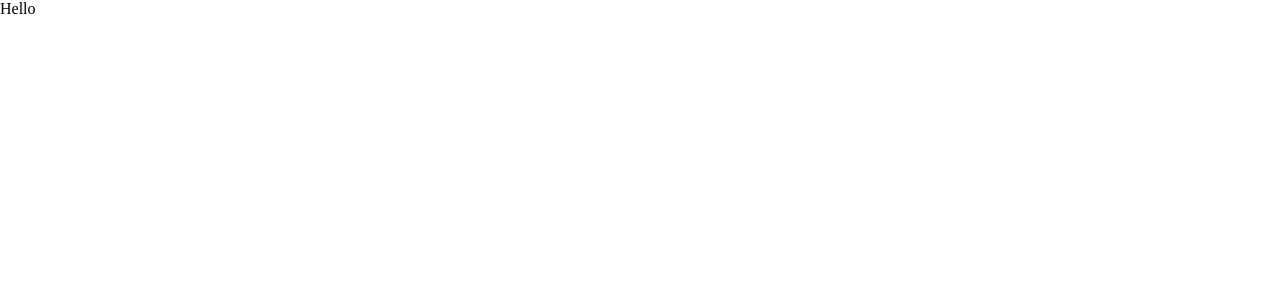
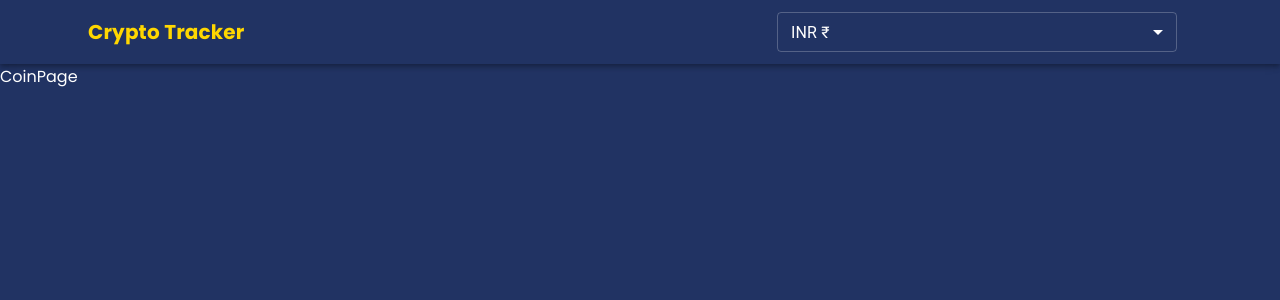
Before and after one commit to Anshtripathi079/Crypto-Tracker-App, a React (Vite) app: page /coins/1 in a window 1280 px wide. Shown: the top 300 px of the page. Built offline with nearby package versions, Linux system fonts and the light colour scheme.

Commit message:
created header component

```diff
--- a/src/App.css
+++ b/src/App.css
@@ -1,5 +1,24 @@
+@import url("https://fonts.googleapis.com/css2?family=Poppins:wght@300;400;500;700&display=swap");
+
 * {
   margin: 0;
   padding: 0;
   box-sizing: border-box;
+  scroll-behavior: smooth;
+  font-family: "Poppins", sans-serif;
 }
+a {
+  text-decoration: none;
+  color: gold;
+}
+.app {
+  background-color: #213363;
+  color: white;
+  min-height: 100vh;
+}
+.logo {
+  flex: 1;
+  color: gold;
+  font-weight: bold;
+  cursor: pointer;
+}
--- a/src/App.jsx
+++ b/src/App.jsx
@@ -1,7 +1,22 @@
+import { BrowserRouter, Route, Routes } from "react-router-dom";
 import "./App.css";
+import Header from "./components/Header";
+import Homepage from "./pages/Homepage";
+import CoinPage from "./pages/CoinPage";
 
 function App() {
-  return <>Hello</>;
+  return (
+    <BrowserRouter>
+      <div className="app">
+        <Header />
+
+        <Routes>
+          <Route path="/" element={<Homepage />} />
+          <Route path="/coins/:id" element={<CoinPage />} />
+        </Routes>
+      </div>
+    </BrowserRouter>
+  );
 }
 
 export default App;
--- /dev/null
+++ b/src/components/Header.jsx
@@ -0,0 +1,57 @@
+import {
+  AppBar,
+  Container,
+  MenuItem,
+  Select,
+  ThemeProvider,
+  Toolbar,
+  Typography,
+  createTheme,
+} from "@mui/material";
+import React from "react";
+import { Link } from "react-router-dom";
+
+const Header = () => {
+  const darkTheme = createTheme({
+    palette: {
+      mode: "dark",
+    },
+  });
+  return (
+    <ThemeProvider theme={darkTheme}>
+      <AppBar color="transparent" position="static">
+        <Container>
+          <Toolbar>
+            <Typography
+              variant="h6"
+              style={{
+                fontFamily: "Poppins",
+                fontWeight: "bold",
+                flex: 1,
+                color: "gold",
+
+                cursor: "pointer",
+              }}
+            >
+              <Link to="/">Crypto Tracker</Link>
+            </Typography>
+            <Select
+              variant="outlined"
+              style={{
+                width: 400,
+                height: 40,
+                marginRight: 15,
+              }}
+              value="INR"
+            >
+              <MenuItem value={"USD"}>USD $</MenuItem>
+              <MenuItem value={"INR"}>INR ₹</MenuItem>
+            </Select>
+          </Toolbar>
+        </Container>
+      </AppBar>
+    </ThemeProvider>
+  );
+};
+
+export default Header;
--- /dev/null
+++ b/src/pages/CoinPage.jsx
@@ -0,0 +1,7 @@
+import React from "react";
+
+const CoinPage = () => {
+  return <div>CoinPage</div>;
+};
+
+export default CoinPage;
--- /dev/null
+++ b/src/pages/Homepage.jsx
@@ -0,0 +1,7 @@
+import React from "react";
+
+const Homepage = () => {
+  return <div>Homepage</div>;
+};
+
+export default Homepage;
```
